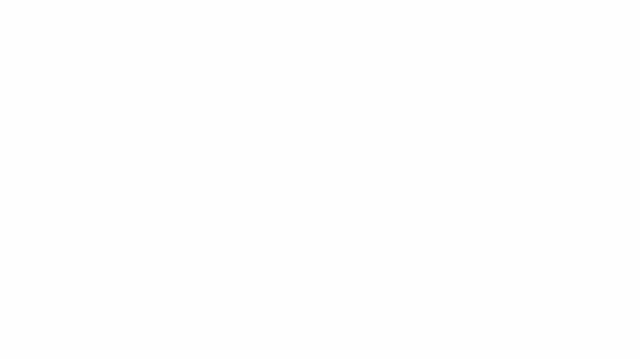
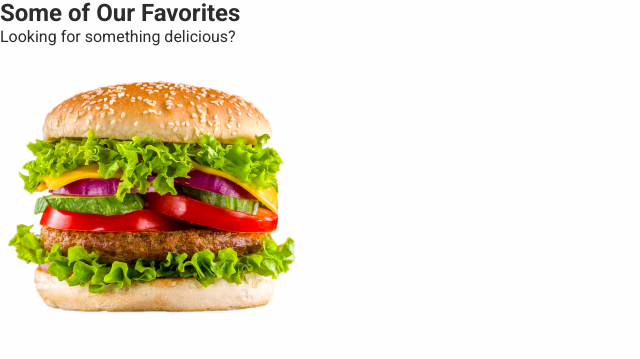
Before and after one commit to BohdanLysniak/food-team-pro, a plain HTML site: page index.html in a window 1280 px wide. Shown: the whole page, without its empty margins (0-640 px from the left). Drawn offline with nearby package versions, Linux system fonts and the light colour scheme.

Commit message:
added imgs

```diff
--- a/index.html
+++ b/index.html
@@ -24,7 +24,25 @@
     <main>
       <!-- hero Pasha -->
       <!-- offerings Lisa -->
-      <!-- favorites Vitia -->
+      <!-- favorites Viktor -->
+      <section>
+        <h2>Some of Our Favorites</h2>
+        <p>Looking for something delicious?</p>
+        <ul>
+          <li>
+            <img
+              src="./images/favorites-img/gamburger.png"
+              alt="gamburger"
+              width="315px"
+            />
+          </li>
+          <li><img src="" alt="" /></li>
+          <li><img src="" alt="" /></li>
+          <li><img src="" alt="" /></li>
+          <li><img src="" alt="" /></li>
+          <li><img src="" alt="" /></li>
+        </ul>
+      </section>
       <!-- customers Marina -->
       <!-- subscribes Anastasia-->
     </main>
```
Also changed, not shown: images/favorites-img/borshch.png (added), images/favorites-img/chicken.png (added), images/favorites-img/gamburger.png (added), images/favorites-img/pizza.png (added), images/favorites-img/salat.png (added).
